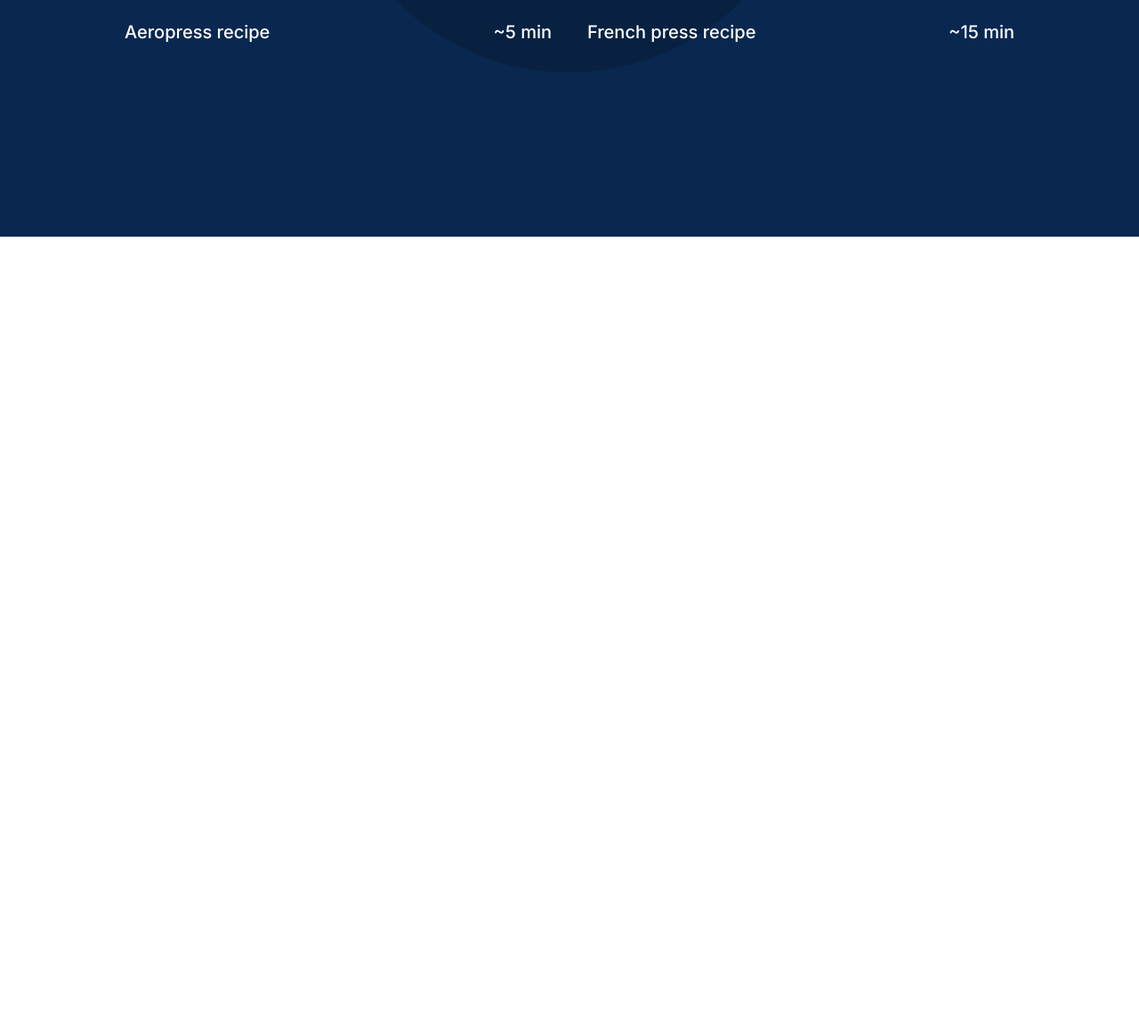
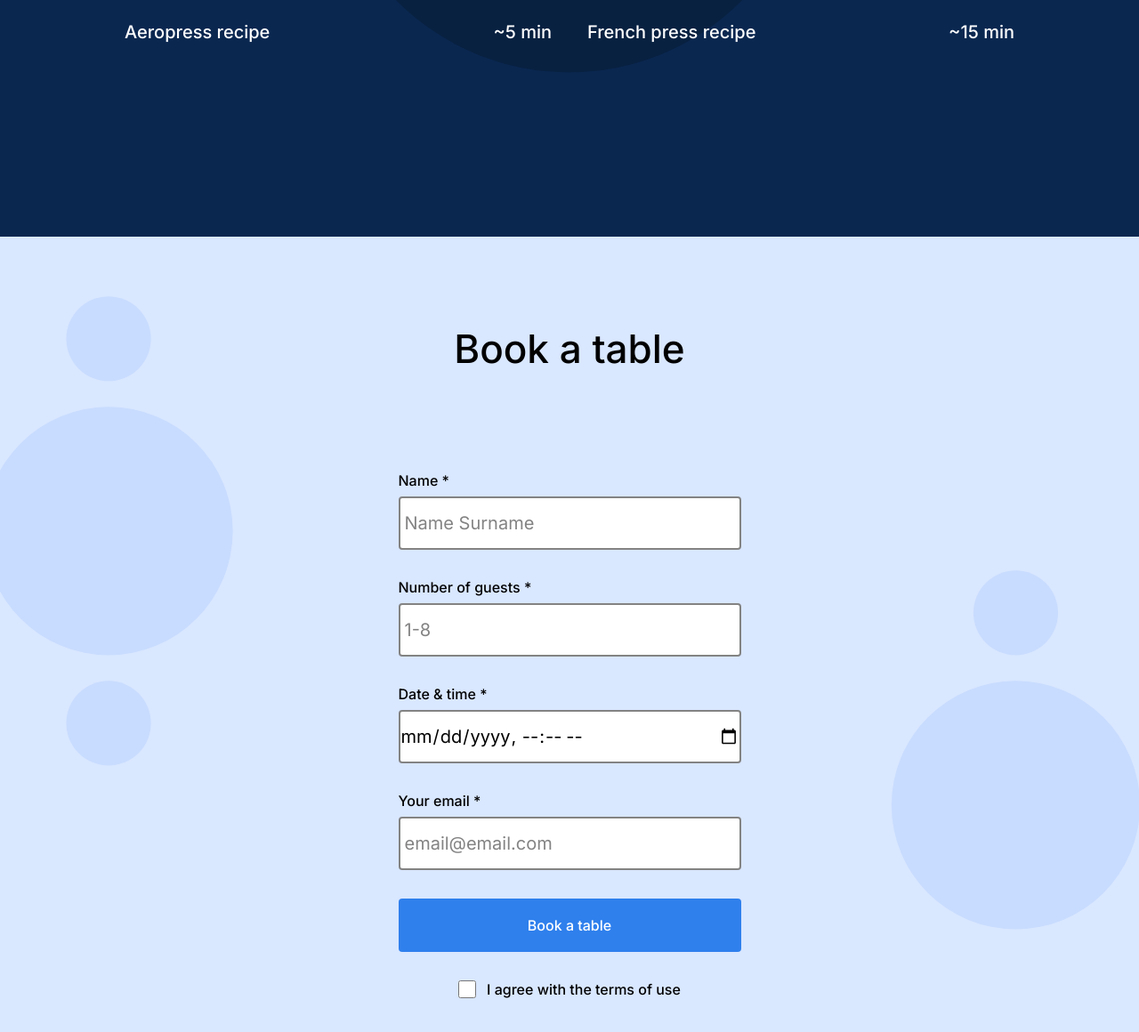
Before and after one commit to twoorcas/se_project_coffeeshop, a plain HTML site: page index.html in a window 1280 px wide. Shown: the part 1462-2622 px from the top of the page at 89% size. Before the commit the page ends 1728 px from the top, so only its background shows below. Drawn offline with Linux system fonts and the light colour scheme.

Commit message:
stage 3 update 1

```diff
--- a/index.html
+++ b/index.html
@@ -28,7 +28,7 @@
           <ul class="nav__links">
             <li><a href="#recipes" class="nav__link">Recipes</a></li>
             <li>
-              <a href="#reservations" class="nav__link">Book a table</a>
+              <a href="#reservation" class="nav__link">Book a table</a>
             </li>
             <li><a href="#menu" class="nav__link">Menu</a></li>
             <li><a href="#about" class="nav__link">Contacts</a></li>
@@ -99,7 +99,70 @@
             </div>
           </div>
         </section>
-        <section class="reservations" id="reservations"></section>
+        <section class="reservation" id="reservation">
+          <h2 class="title reservation__title">Book a table</h2>
+
+          <form class="form reservation__form">
+            <fieldset class="fieldset form__fieldset">
+              <label for="name" class="form__label" required>Name *</label>
+              <input
+                type="text"
+                class="form__input"
+                id="name"
+                name="name"
+                placeholder="Name Surname"
+                required
+              />
+
+              <label for="number of guests" class="form__label"
+                >Number of guests *</label
+              >
+              <input
+                type="text"
+                class="form__input"
+                id="number of guests"
+                name="numberofguests"
+                placeholder="1-8"
+                required
+              />
+
+              <label for="datetime" class="form__label">Date & time *</label>
+              <input
+                type="datetime-local"
+                class="form__input"
+                id="Date & time"
+                name="datetime "
+                required
+              />
+              <label for="email" class="form__label">Your email *</label>
+              <input
+                type="email"
+                class="form__input"
+                id="email"
+                name="email"
+                placeholder="email@email.com"
+                required
+              />
+            </fieldset>
+
+            <button class="button form__button" type="submit">
+              Book a table
+            </button>
+
+            <div class="form__checkbox">
+              <input
+                type="checkbox"
+                class="form__input_type_checkbox"
+                id="checkbox"
+                name="termsofuse"
+                required
+              />
+              <label class="form__label_checkbox">
+                I agree with the terms of use
+              </label>
+            </div>
+          </form>
+        </section>
         <section class="menu" id="menu"></section>
         <section class="about" id="about"></section>
       </main>
--- a/pages/index.css
+++ b/pages/index.css
@@ -207,3 +207,142 @@
   width: 100%;
   height: 100%;
 }
+.reservation {
+  background: #d9e7ff;
+  background-image: url(/images/background_reservation.svg);
+  background-repeat: no-repeat;
+  background-position: center;
+  background-size: cover;
+
+  display: flex;
+  flex-direction: column;
+  padding-top: 100px;
+  padding-bottom: 120px;
+}
+
+.reservation__title {
+  margin: 0 auto 80px;
+  text-align: center;
+  padding: 0;
+  font-family: "Inter", Arial, sans-serif;
+
+  font-style: normal;
+
+  font-weight: 500;
+
+  font-size: 44px;
+
+  line-height: 52px;
+}
+.reservation__form {
+  margin: 0 auto;
+  padding: 0;
+  width: 385px;
+}
+.form__input {
+  display: block;
+  margin: 8px 0 0 0;
+  padding: 0;
+  width: 100%;
+  box-sizing: border-box;
+
+  border-color: #838383;
+  border-radius: 4px;
+  border-style: solid;
+  font-family: "Inter", Arial, sans-serif;
+
+  font-style: normal;
+
+  font-weight: normal;
+
+  font-size: 20px;
+
+  line-height: 30px;
+  height: 60px;
+}
+
+.form__label {
+  display: block;
+  margin: 0;
+  padding: 0;
+  margin-top: 32px;
+  font-family: "Inter", Arial, sans-serif;
+
+  font-style: normal;
+
+  font-weight: 500;
+
+  font-size: 16px;
+
+  line-height: 20px;
+}
+
+.form__input::placeholder {
+  padding-left: 5px;
+  font-family: "Inter", Arial, sans-serif;
+
+  font-style: normal;
+
+  font-weight: normal;
+
+  font-size: 20px;
+
+  line-height: 30px;
+
+  color: #838383;
+}
+
+.form__fieldset {
+  padding: 0;
+  border-style: none;
+  margin: 0;
+}
+
+.form__button {
+  font-family: "Inter", Arial, sans-serif;
+
+  font-style: normal;
+
+  font-weight: 500;
+
+  font-size: 16px;
+
+  line-height: 20px;
+  border-radius: 4px;
+  width: 100%;
+  margin: 32px auto 32px;
+  padding: 0;
+  border-style: none;
+  height: 60px;
+  background-color: #2f80ed;
+  color: #ffffff;
+  transition: opacity 0.5s ease-in-out 0.2s;
+}
+
+.form__button:hover {
+  opacity: 70%;
+}
+
+.form__checkbox {
+  margin: 0 auto;
+  padding: 0;
+  display: flex;
+  gap: 12px;
+  justify-content: center;
+}
+.form__input_type_checkbox {
+  border-radius: 2px;
+  height: 20px;
+  width: 20px;
+}
+.form__label_checkbox {
+  font-family: "Inter", Arial, sans-serif;
+
+  font-style: normal;
+
+  font-weight: 500;
+
+  font-size: 16px;
+
+  line-height: 20px;
+}
```
